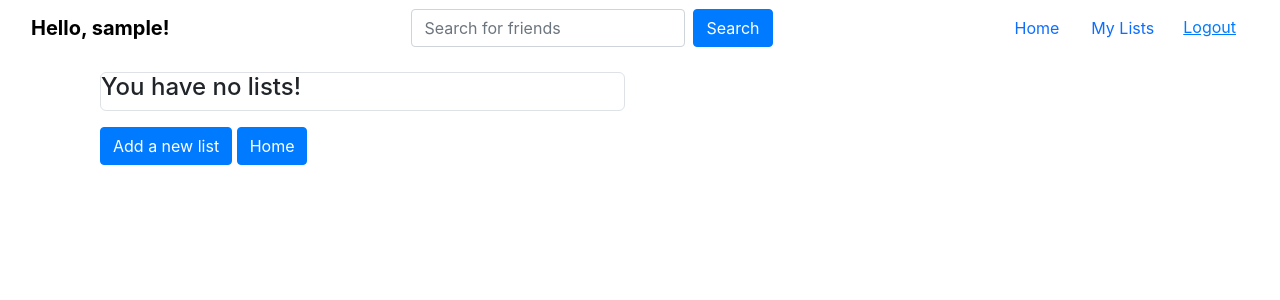
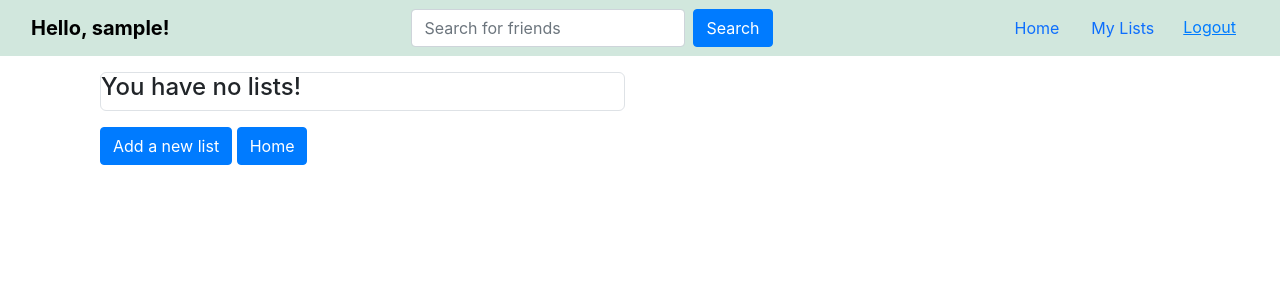
Before and after one commit to jake-bestland/django-todo-app, a Django app: page /lists/ in a window 1280 px wide. Shown: the top 300 px of the page. Run offline with Django 5.2, Linux system fonts and the light colour scheme; the visitor is signed in with stand-in values (Sample User, id 1); data comes from the database, SQL or seed files in the repository; data that the repository does not hold is empty; some libraries are stand-ins or nearby versions.

Commit message:
Adding some background colors

```diff
--- a/checklist/templates/checklist/checklist.html
+++ b/checklist/templates/checklist/checklist.html
@@ -10,7 +10,7 @@
         </div>
         <ul class="list-group border mb-3 border-black">
             {% for entry in object_list %}
-            <li class="list-group-item d-flex justify-content-between align-items-center ps-4 border border-black">
+            <li class="list-group-item d-flex justify-content-between align-items-center ps-4 bg-success-subtle border border-black">
                 <input class="form-check-input me-1" type="checkbox" value="" id="{{ entry.name }}">
                 <label class="form-check-label ps-2" for="{{ entry.name}}">{{ entry.name|title }}</label>
                 <a href="{% url 'checklist:entry-delete' checklist.slug entry.id %}" class="badge text-bg-primary rounded-pill">Delete</a>
--- a/checklist/templates/checklist/user_checklist_index.html
+++ b/checklist/templates/checklist/user_checklist_index.html
@@ -11,7 +11,7 @@
 
     <ul class="list-group border mb-3 border-black">
         {% for checklist in object_list %}
-        <a href="{% url 'checklist:list' checklist.slug %}" class="list-group-item list-group-item-action border border-black">
+        <a href="{% url 'checklist:list' checklist.slug %}" class="list-group-item list-group-item-action bg-success-subtle border border-black">
             <div class="d-flex justify-content-between align-items-center">
                 {{ checklist.title|title }}
                 <span class="badge text-bg-primary rounded-pill">{{ checklist.entry_set.all.count }}</span>
--- a/templates/base.html
+++ b/templates/base.html
@@ -13,7 +13,7 @@
     </head>
     <body>
         <div>
-        <nav class="navbar">
+        <nav class="navbar bg-success-subtle">
             <div class="container-fluid">
                 <a class="navbar-brand" href="/"><strong>Hello, {{user.username|default:"Guest" }}!</strong></a>
                 <form class="d-flex" role="search" action="{% url 'search' %}">
```
Also changed, not shown: account/templates/account/account.html (+5 -5 lines).
